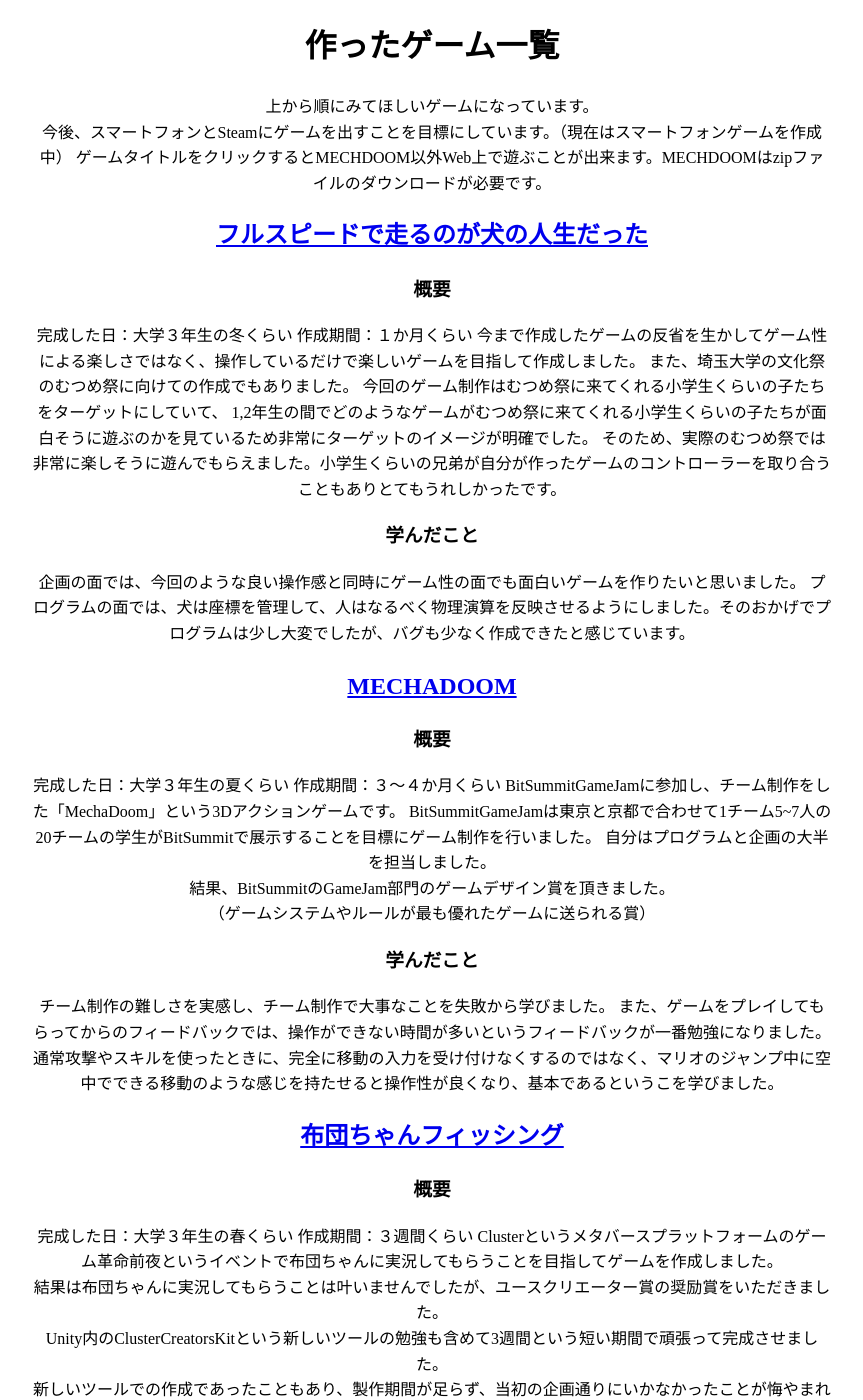
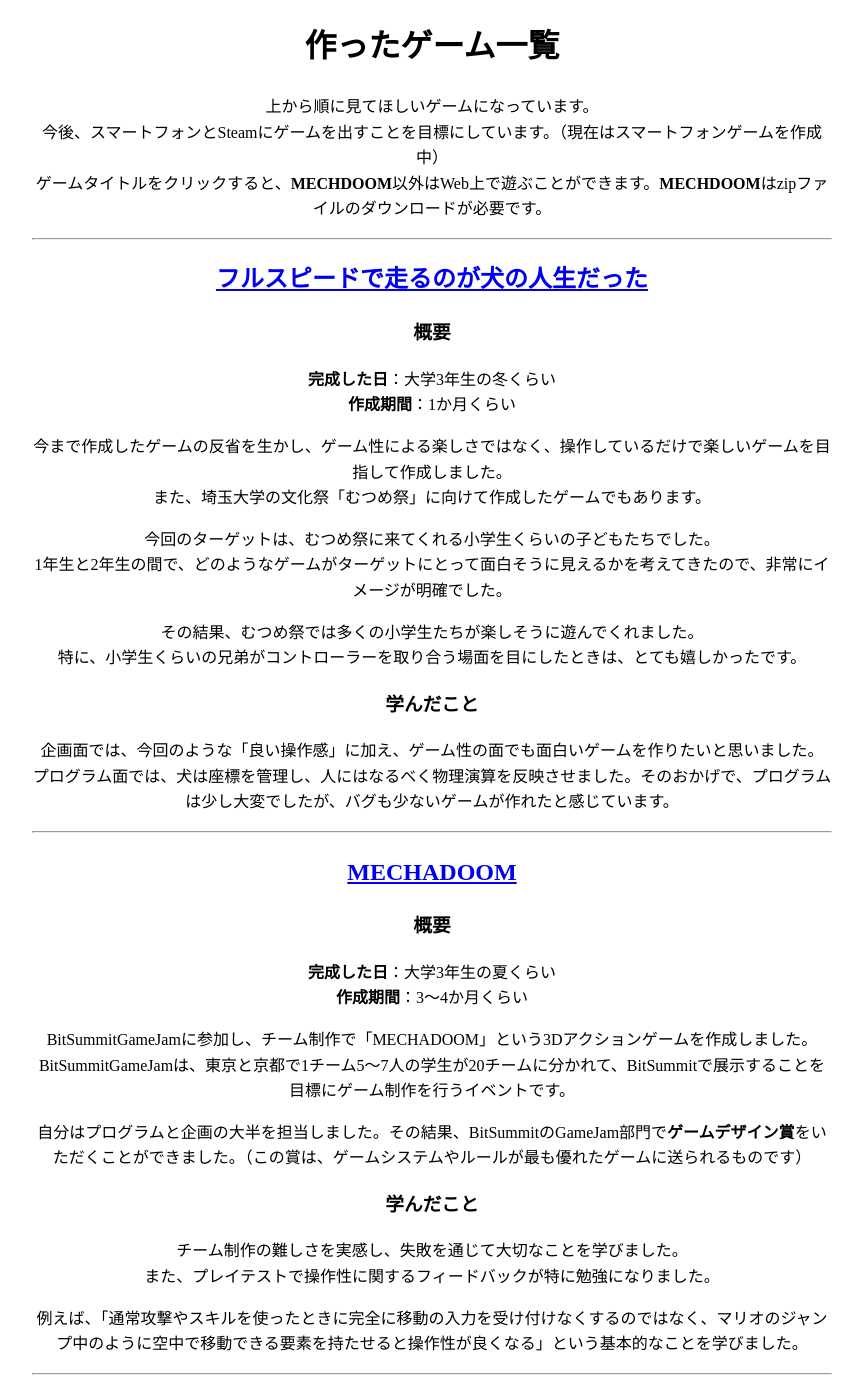
Before and after one commit to Sakai8121/Sakai8121.github.io, a Jekyll site: the page built from index.md, in a window 1280 px wide and 1400 px high. Shown: the whole window, without its empty margins (208-1071 px from the left). Built offline with Jekyll 4.4.1, drawn with Linux system fonts in a browser that asks for light colours; some of the changed text lies outside the part shown.

Commit message:
Update index.md

```diff
--- a/index.md
+++ b/index.md
@@ -4,79 +4,106 @@ title: 作品ページ
 ---
 
 # 作ったゲーム一覧
-上から順にみてほしいゲームになっています。
+
+上から順に見てほしいゲームになっています。
 今後、スマートフォンとSteamにゲームを出すことを目標にしています。（現在はスマートフォンゲームを作成中）
-ゲームタイトルをクリックするとMECHDOOM以外Web上で遊ぶことが出来ます。MECHDOOMはzipファイルのダウンロードが必要です。
+ゲームタイトルをクリックすると、**MECHDOOM**以外はWeb上で遊ぶことができます。**MECHDOOM**はzipファイルのダウンロードが必要です。
+
+---
 
 ## [フルスピードで走るのが犬の人生だった](https://unityroom.com/games/fullspeeddog)
 
 ### 概要
-完成した日：大学３年生の冬くらい
-作成期間：１か月くらい
-今まで作成したゲームの反省を生かしてゲーム性による楽しさではなく、操作しているだけで楽しいゲームを目指して作成しました。
-また、埼玉大学の文化祭のむつめ祭に向けての作成でもありました。
-今回のゲーム制作はむつめ祭に来てくれる小学生くらいの子たちをターゲットにしていて、
-1,2年生の間でどのようなゲームがむつめ祭に来てくれる小学生くらいの子たちが面白そうに遊ぶのかを見ているため非常にターゲットのイメージが明確でした。
-そのため、実際のむつめ祭では非常に楽しそうに遊んでもらえました。小学生くらいの兄弟が自分が作ったゲームのコントローラーを取り合うこともありとてもうれしかったです。
+**完成した日**：大学3年生の冬くらい
+**作成期間**：1か月くらい
+
+今まで作成したゲームの反省を生かし、ゲーム性による楽しさではなく、操作しているだけで楽しいゲームを目指して作成しました。
+また、埼玉大学の文化祭「むつめ祭」に向けて作成したゲームでもあります。
+
+今回のターゲットは、むつめ祭に来てくれる小学生くらいの子どもたちでした。
+1年生と2年生の間で、どのようなゲームがターゲットにとって面白そうに見えるかを考えてきたので、非常にイメージが明確でした。
+
+その結果、むつめ祭では多くの小学生たちが楽しそうに遊んでくれました。
+特に、小学生くらいの兄弟がコントローラーを取り合う場面を目にしたときは、とても嬉しかったです。
+
 ### 学んだこと
-企画の面では、今回のような良い操作感と同時にゲーム性の面でも面白いゲームを作りたいと思いました。
-プログラムの面では、犬は座標を管理して、人はなるべく物理演算を反映させるようにしました。そのおかげでプログラムは少し大変でしたが、バグも少なく作成できたと感じています。
+企画面では、今回のような「良い操作感」に加え、ゲーム性の面でも面白いゲームを作りたいと思いました。
+プログラム面では、犬は座標を管理し、人にはなるべく物理演算を反映させました。そのおかげで、プログラムは少し大変でしたが、バグも少ないゲームが作れたと感じています。
+
+---
 
 ## [MECHADOOM](https://bitsummit-gamejam.itch.io/mechadoom)
 
 ### 概要
-完成した日：大学３年生の夏くらい
-作成期間：３～４か月くらい
-BitSummitGameJamに参加し、チーム制作をした「MechaDoom」という3Dアクションゲームです。
-BitSummitGameJamは東京と京都で合わせて1チーム5~7人の20チームの学生がBitSummitで展示することを目標にゲーム制作を行いました。
-自分はプログラムと企画の大半を担当しました。
-結果、BitSummitのGameJam部門のゲームデザイン賞を頂きました。
-（ゲームシステムやルールが最も優れたゲームに送られる賞）
+**完成した日**：大学3年生の夏くらい
+**作成期間**：3～4か月くらい
+
+BitSummitGameJamに参加し、チーム制作で「MECHADOOM」という3Dアクションゲームを作成しました。
+BitSummitGameJamは、東京と京都で1チーム5～7人の学生が20チームに分かれて、BitSummitで展示することを目標にゲーム制作を行うイベントです。
+
+自分はプログラムと企画の大半を担当しました。その結果、BitSummitのGameJam部門で**ゲームデザイン賞**をいただくことができました。（この賞は、ゲームシステムやルールが最も優れたゲームに送られるものです）
+
 ### 学んだこと
-チーム制作の難しさを実感し、チーム制作で大事なことを失敗から学びました。
-また、ゲームをプレイしてもらってからのフィードバックでは、操作ができない時間が多いというフィードバックが一番勉強になりました。
-通常攻撃やスキルを使ったときに、完全に移動の入力を受け付けなくするのではなく、マリオのジャンプ中に空中でできる移動のような感じを持たせると操作性が良くなり、基本であるというこを学びました。
+チーム制作の難しさを実感し、失敗を通じて大切なことを学びました。
+また、プレイテストで操作性に関するフィードバックが特に勉強になりました。
+
+例えば、「通常攻撃やスキルを使ったときに完全に移動の入力を受け付けなくするのではなく、マリオのジャンプ中のように空中で移動できる要素を持たせると操作性が良くなる」という基本的なことを学びました。
+
+---
 
 ## [布団ちゃんフィッシング](https://cluster.mu/w/db62ddec-6088-4017-ab77-e31180bc9460)
 
 ### 概要
-完成した日：大学３年生の春くらい
-作成期間：３週間くらい
-Clusterというメタバースプラットフォームのゲーム革命前夜というイベントで布団ちゃんに実況してもらうことを目指してゲームを作成しました。
-結果は布団ちゃんに実況してもらうことは叶いませんでしたが、ユースクリエーター賞の奨励賞をいただきました。
-Unity内のClusterCreatorsKitという新しいツールの勉強も含めて3週間という短い期間で頑張って完成させました。
-新しいツールでの作成であったこともあり、製作期間が足らず、当初の企画通りにいかなかったことが悔やまれます。
+**完成した日**：大学3年生の春くらい
+**作成期間**：3週間くらい
+
+Clusterというメタバースプラットフォームの「ゲーム革命前夜」というイベントで、布団ちゃんに実況してもらうことを目指してゲームを作成しました。
+結果的に布団ちゃんに実況してもらうことは叶いませんでしたが、**ユースクリエイター賞の奨励賞**をいただきました。
+
+Unity内のClusterCreatorsKitという新しいツールの勉強も兼ねて、3週間という短い期間で完成させました。
+ただ、新しいツールでの制作だったため、製作期間が足らず、当初の企画通りに進められなかったことが悔やまれます。
+
 ### 学んだこと
-制作期間に制限があるなかで、当初の企画から必ず必要でないものは削り、必要なもので現在の技術力や製作期間では不可能であると予想されるものはどのようにして補うのかを試行錯誤することを体験し、学びました。
+制作期間に制限がある中で、当初の企画から必ずしも必要でないものは削り、現在の技術力や製作期間で不可能と思われる要素をどう補うかを試行錯誤することを体験し、学びました。
+
+---
 
 ## [FlyShooting](https://unityroom.com/games/flyshooting)
 
 ### 概要
-完成した日：大学２年生の冬くらい
-作成期間：３か月くらい
-宇宙空間を飛びながら宇宙ゴミを撃ってごみを片付けるゲーム。
-FPSゲームを自作してみたかった。
-面白い企画というより、FPSゲームのカメラやシューティングのプログラム、自分で３Ⅾモデル（自分の好きな配信者）を作ってみたかった。
+**完成した日**：大学2年生の冬くらい
+**作成期間**：3か月くらい
+
+宇宙空間を飛びながら宇宙ゴミを撃ち、ごみを片付けるゲームです。
+FPSゲームを自作してみたかったので、企画の面白さよりも技術的な挑戦を重視しました。
+具体的には、FPSゲームのカメラやシューティングのプログラムの実装、3Dモデル（自分の好きな配信者）を自作することに挑戦しました。
+
 ### 学んだこと
-普段遊んでいるFPSゲームの当たり前のように感じている操作感が当たり前ではなかったのだと感じました。
-このゲームが完成してから操作しているだけで楽しいような操作感がいい3Dアクションゲームを自分が納得するまで作りたいと思うようになりました。
+普段遊んでいるFPSゲームで感じる「当たり前の操作感」が、実際に作ると当たり前ではないことに気付きました。
+この経験を通じて、「操作しているだけで楽しい」と感じる3Dアクションゲームを、納得がいくまで作りたいと思うようになりました。
+
 
 ## [賽は投げられた](https://unityroom.com/games/dicerun)
 
 ### 概要
-完成した日：大学２年生の夏くらい
-作成期間：３か月くらい
+**完成した日**：大学２年生の夏くらい
+**作成期間**：３か月くらい
+
 サイコロのそれぞれの面の特徴を生かして障害物を乗り越えてクリアするランゲームを制作しました。
 非常にバグが多く、操作も難しく、ステージも難しく作りすぎてしまったことを反省。
+
 ### 学んだこと
 プログラム面で物理演算やRaycastを使いすぎず、ロジックで管理できるものはロジックで管理すべきということを学びました。
 今回もサイコロでステージがグリッド上になっているから座標管理すればバグも大きく減らすことが出来たと思います。
 
+---
+
 ## [MenkoBattle](https://unityroom.com/games/menkobattle)
 
 ### 概要
-完成した日：大学一年生の冬くらい
-作成期間：３か月くらい
+**完成した日**：大学一年生の冬くらい
+**作成期間**：３か月くらい
+
 初めての3Dゲームです。
 コンセプトはカードゲームのような読み合いを楽しめるゲームを目指して作りました。
 ルールをゲーム内に付け忘れたのでここに書いときます。「盤面にある相手のキングカードを先にひっくり返した方が勝ち。」
@@ -85,19 +112,24 @@ FPSゲームを自作してみたかった。
 めんこごとにめんこを叩きつけた時に発生する風が違って、指向性が強いため、どのめんこをひっくり返そうとしているのか分かりやすいです。
 相手は自分のキングのめんこをひっくり返さないようにめんこを叩きつけるため、キングの位置を推測するという読み合いができるんじゃないかなーと思って作りました。
 2人対戦とCOM戦が遊べます。気が向いたら改良するかもしれません。（コンピュータ戦はオプションボタン（M）をホームで押すと切り替えられます。）
+
 ### 学んだこと
 ゲームを遊んでいる人がめんこを叩きつけているという感覚がしないというフィードバックがありました。
 実際の体験をゲームの中に再現することの難しさを学びました。
 
+---
+
 ## [RatioPazle](./RatioPazleWebgl/)
 
 ### 概要
-完成した日：大学一年生の夏くらい
-作成期間：３か月くらい
-一番初めに完成させたることができたゲームです。
+**完成した日**：大学一年生の夏くらい
+**作成期間**：３か月くらい
+
+一番初めに完成させたことができたゲームです。
 コンセプトはモンストやパズドラのように直感的に楽しめるソーシャルゲームを目指して作りました。
 簡単に説明すると画面上に出てくる比にできるだけ近づくように色のついた球を動かして集めるゲームです。
 比が近ければ近いほど敵に与えるダメージが上がります。
-集めた球が少ないと大きなダメージにならないので大量の球を集める必要があるため、球を正確に数えて比を数えるのではなく、なんとなくこの目標の比であればこの色を取りすぎかなとかこの色が足りないなとかいったように直感的に操作することを想定しています。
+集めた球が少ないと大きなダメージにならないので、大量の球を集める必要があるため、球を正確に数えて比を数えるのではなく、なんとなくこの目標の比であればこの色を取りすぎかなとかこの色が足りないなとかいったように直感的に操作することを想定しています。
+
 ### 学んだこと
 パズルゲームの一番の肝といってもいいようなコンボ要素が他のメンバーの駒に触れることで友情コンボみたいなものが発生するというシステムであったが、それは、自分で100%操作し、選択することができるからおもしろいコンボではないなということに完成してから気づきました。
```
